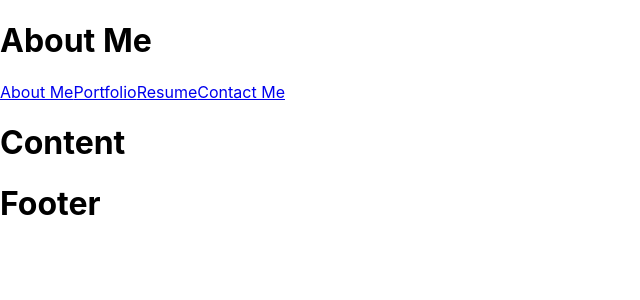
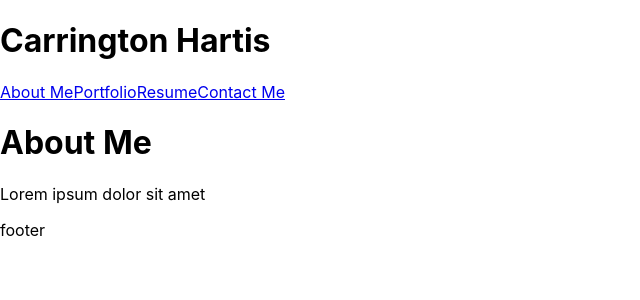
Before and after one commit to Carring10/React-Portfolio, a React (Create React App) app: page / in a window 1280 px wide. Shown: the top 300 px of the page, without its empty margins (0-640 px from the left). Built offline with nearby package versions, Linux system fonts and the light colour scheme.

Commit message:
navigate between components with conditional rendering

```diff
--- a/src/App.js
+++ b/src/App.js
@@ -29,7 +29,9 @@ function App() {
         currentView={currentView}
         setCurrentView={setCurrentView}
       />
-      <Content />
+      <Content
+        currentView={currentView}
+        setCurrentView={setCurrentView} />
       <Footer />
     </div>
   );
--- /dev/null
+++ b/src/components/AboutMe.js
@@ -0,0 +1,16 @@
+import React, { useState } from 'react';
+
+function AboutMe({ currentView, setCurrentView }) {
+  return (
+    <div>
+    <h1>{currentView}</h1>
+    {/* <img
+        src="https://avatars.dicebear.com/api/female/jane.svg"
+        alt="a placeholder of me"
+      /> */}
+    <p>Lorem ipsum dolor sit amet</p>
+  </div>
+  )
+}
+
+export default AboutMe;
--- /dev/null
+++ b/src/components/ContactMe.js
@@ -0,0 +1,23 @@
+import React, { useState } from 'react';
+
+function ContactMe({ currentView, setCurrentView }) {
+ return (
+ <div>
+  <h1>{currentView}</h1>
+  <form>
+  <p>Name:</p>
+  <input
+  type="text"/>
+  <p>Email:</p>
+  <input
+  type="email"/>
+  <p>Message:</p>
+  <input
+  type="text"/>
+  <button>Submit</button>
+  </form>
+</div>
+ )
+}
+
+export default ContactMe;
--- a/src/components/Content.js
+++ b/src/components/Content.js
@@ -1,11 +1,41 @@
 import React, { useState } from 'react';
+import AboutMe from './AboutMe';
+import ContactMe from './ContactMe';
+import Portfolio from './Portfolio';
+import Resume from './Resume';
 
-function Content() {
-  return (
-    <div>
-      <h1>Content</h1>
-    </div>
-  )
-}
+function Content({ currentView, setCurrentView }) {
+  if (currentView === 'About Me') {
+    return (
+      <AboutMe
+      currentView={currentView}
+      setCurrentView={setCurrentView} />
+    );
+  }
+
+  if (currentView === 'Portfolio') {
+    return (
+      <Portfolio
+      currentView={currentView}
+      setCurrentView={setCurrentView} />
+    )
+  }
+
+  if (currentView === 'Resume') {
+    return (
+      <Resume
+      currentView={currentView}
+      setCurrentView={setCurrentView} />
+    )
+  }
+
+  if (currentView === 'Contact Me') {
+    return (
+      <ContactMe
+      currentView={currentView}
+      setCurrentView={setCurrentView} />
+    )
+  }
+};
 
 export default Content;
--- a/src/components/Footer.js
+++ b/src/components/Footer.js
@@ -3,7 +3,9 @@ import React, { useState } from 'react';
 function Footer() {
   return (
     <div>
-      <h1>Footer</h1>
+      <footer>
+        <p>footer</p>
+      </footer>
     </div>
   )
 }
--- a/src/components/Header.js
+++ b/src/components/Header.js
@@ -5,7 +5,7 @@ function Header({ currentView, setCurrentView }) {
   console.log(currentView)
   return (
     <div>
-      <h1>{currentView}</h1>
+      <h1>Carrington Hartis</h1>
       <Nav
         currentView={currentView}
         setCurrentView={setCurrentView}
--- /dev/null
+++ b/src/components/Portfolio.js
@@ -0,0 +1,12 @@
+import React, { useState } from 'react';
+
+function Portfolio({ currentView, setCurrentView }) {
+  return (
+    <div>
+    <h1>{currentView}</h1>
+    <p>Applications</p>
+  </div>
+  )
+}
+
+export default Portfolio;
--- /dev/null
+++ b/src/components/Resume.js
@@ -0,0 +1,12 @@
+import React, { useState } from 'react';
+
+function Resume({ currentView, setCurrentView }) {
+  return (
+    <div>
+    <h1>{currentView}</h1>
+    <p>here is my resume</p>
+  </div>
+  )
+}
+
+export default Resume;
```
